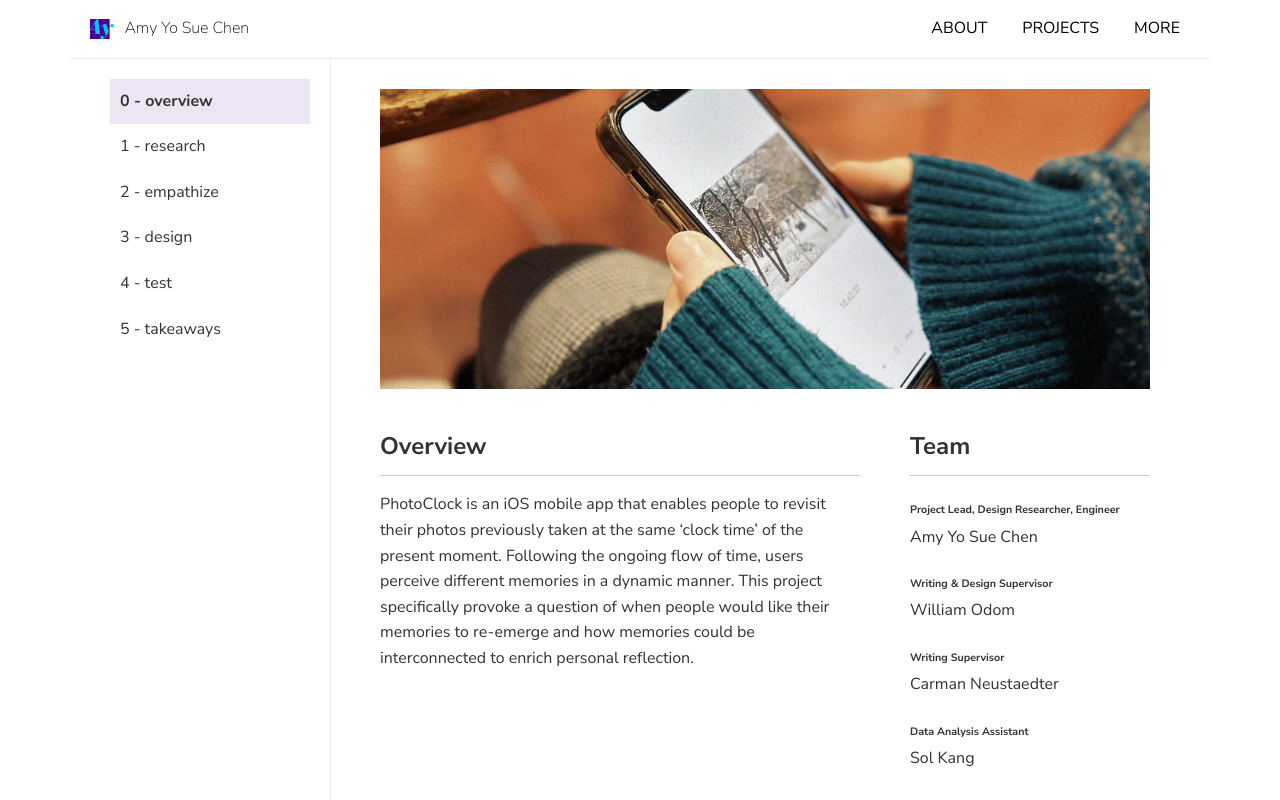
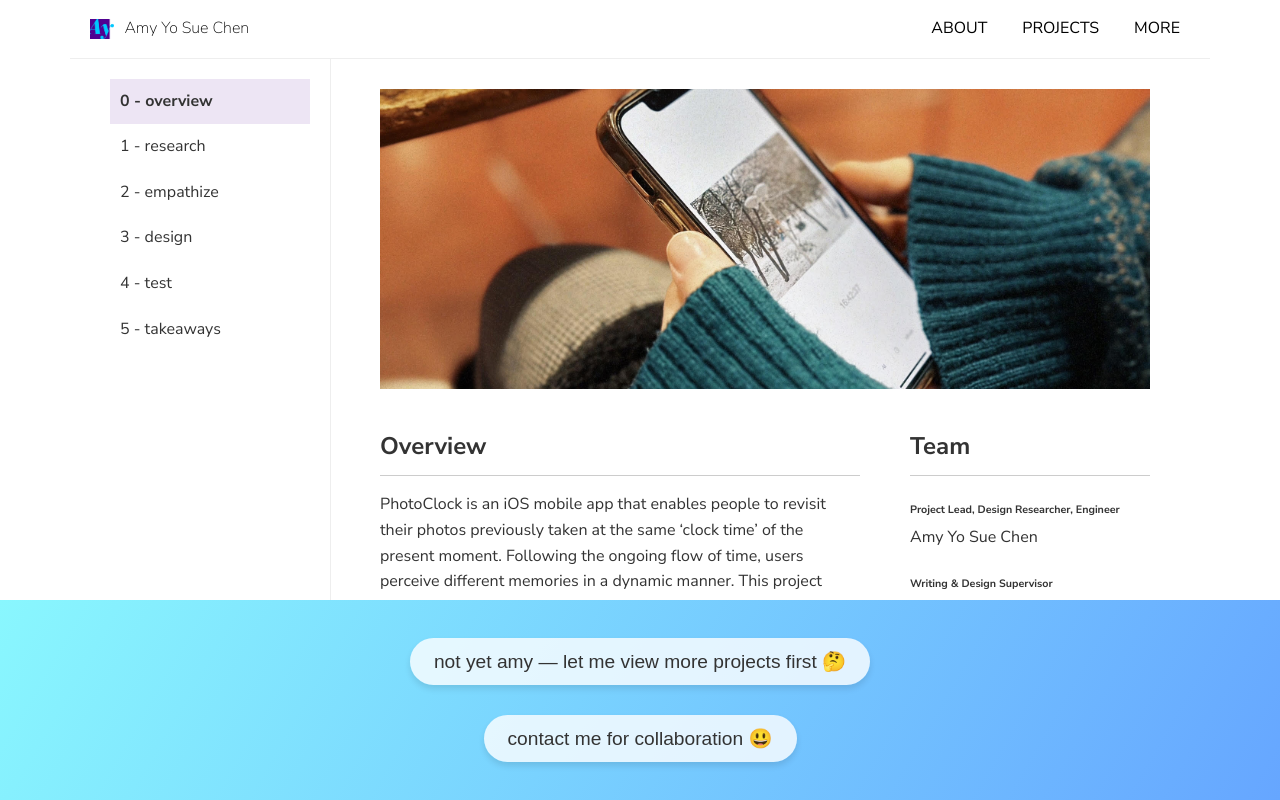
Before and after one commit to skyjo3/skyjo3.github.io, a React (Create React App) app: page /website-new/projects/photoclock in a window 1280 px wide. Shown: the top 800 px of the page. Built offline with nearby package versions, Linux system fonts and the light colour scheme.

Commit message:
integrate a CTA at the end of project detail page. also added a scroll to top component to make sure page transition ends at the top of the new page

```diff
--- a/src/AppRouter.js
+++ b/src/AppRouter.js
@@ -1,6 +1,7 @@
 // src/AppRouter.js
 import React from 'react';
 import { BrowserRouter as Router, Route, Routes, Navigate } from 'react-router-dom';
+import ScrollToTop from './components/ScrollToTop';
 
 import Header from './Header';
 import About from './pages/About';
@@ -20,6 +21,7 @@ import PhotoClockDetail from './pages/projects/photoclock/PhotoClockDetail'
 
 const AppRouter = () => (
   <Router basename="/website-new">
+    <ScrollToTop />
     <Header />
     <Routes>
       <Route path="/" element={<About />} />
--- /dev/null
+++ b/src/components/FullScreenCTA.js
@@ -0,0 +1,38 @@
+import React, { useState, useEffect } from 'react';
+import { useNavigate } from 'react-router-dom'; // Import useNavigate from react-router-dom
+import styles from './FullScreenCTA.module.css';
+
+const FullScreenCTA = () => {
+  const [opacity, setOpacity] = useState(0);
+  const navigate = useNavigate(); // Hook for navigation
+
+  useEffect(() => {
+    const handleScroll = () => {
+      const windowHeight = window.innerHeight;
+      const documentHeight = document.body.clientHeight;
+      const pixelsFromBottom = documentHeight - (window.scrollY + windowHeight);
+
+      // Start increasing opacity when there are only 200px left to the bottom
+      if (pixelsFromBottom <= 200) {
+        const opacityAdjust = (200 - pixelsFromBottom) / 200; // Normalize to a 0-1 scale
+        setOpacity(Math.min(opacityAdjust, 1)); // Ensure the opacity does not exceed 1
+      } else {
+        setOpacity(0);
+      }
+    };
+
+    window.addEventListener('scroll', handleScroll);
+    return () => {
+      window.removeEventListener('scroll', handleScroll);
+    };
+  }, []);
+
+  return (
+    <div className={styles.fullScreenCTA} style={{ opacity: opacity }}>
+      <button onClick={() => navigate('/projects')}>not yet amy — let me view more projects first 🤔</button>
+      <button onClick={() => navigate('/more')}>contact me for collaboration 😃</button>
+    </div>
+  );
+};
+
+export default FullScreenCTA;
--- /dev/null
+++ b/src/components/FullScreenCTA.module.css
@@ -0,0 +1,37 @@
+/* FullScreenCTA.module.css */
+.fullScreenCTA {
+    position: fixed;
+    bottom: 0;
+    left: 0;
+    width: 100%;
+    height: 200px;
+    display: flex;
+    flex-direction: column;
+    justify-content: center;
+    align-items: center;
+    gap: 30px;
+    background: linear-gradient(120deg, #89f7fe, #66a6ff);
+    transition: opacity 1s ease;
+    z-index: 1000;
+}
+
+button {
+    font-size: 1.2rem;
+    padding: 12px 24px;
+    border: none;
+    border-radius: 30px;
+    background-color: rgba(255, 255, 255, 0.8);
+    color: #333;
+    cursor: pointer;
+    transition: background-color 1s ease, transform 1s ease;
+    box-shadow: 0 4px 6px rgba(0, 0, 0, 0.1);
+}
+
+button:hover {
+    background-color: white;
+    transform: scale(1.05);
+}
+
+button:focus {
+    outline: none;
+}
--- /dev/null
+++ b/src/components/ScrollToTop.js
@@ -0,0 +1,14 @@
+import { useEffect } from 'react';
+import { useLocation } from 'react-router-dom';
+
+const ScrollToTop = () => {
+  const { pathname } = useLocation();
+
+  useEffect(() => {
+    window.scrollTo(0, 0);
+  }, [pathname]);
+
+  return null;
+};
+
+export default ScrollToTop;
--- a/src/pages/projects/photoclock/PhotoClockDetail.css
+++ b/src/pages/projects/photoclock/PhotoClockDetail.css
@@ -4,6 +4,7 @@
   max-width: var(--container-width); /* Define this variable in your root if not already defined */
   margin-left: auto;
   margin-right: auto;
+  margin-bottom: 200px;
 }
 
 .sidebar {
--- a/src/pages/projects/photoclock/PhotoClockDetail.js
+++ b/src/pages/projects/photoclock/PhotoClockDetail.js
@@ -9,6 +9,8 @@ import LazyLoadImage from '../../../components/LazyLoadImage';
 
 import { ElfsightWidget } from 'react-elfsight-widget';
 import { CommonNinjaWidget } from 'commonninja-react';
+
+import FullScreenCTA from '../../../components/FullScreenCTA'
 
 import imageProject from './img/project.jpg'
 import imageContext from './img/context.jpg'
@@ -119,6 +121,8 @@ const PhotoClockDetail = () => {
 
   return (
     <div className="container">
+    {/* CTA at page end */}
+    <FullScreenCTA />
       <div className="project-container">
         <div className="sidebar">
             <ul>
```
